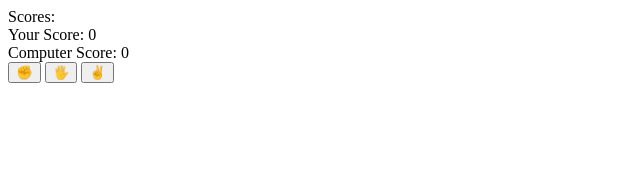
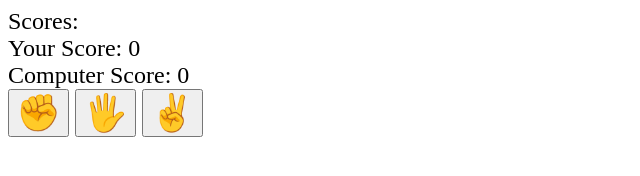
Before and after one commit to cedorikku/odin-rps, a plain HTML site: page index.html in a window 1280 px wide. Shown: the whole page, without its empty margins (0-640 px from the left). Drawn offline with Linux system fonts and the light colour scheme.

Commit message:
Link styles

```diff
--- a/index.html
+++ b/index.html
@@ -4,6 +4,7 @@
     <meta charset="UTF-8">
     <meta name="viewport" content="width=device-width, initial-scale=1.0">
     <title>Document</title>
+    <link rel="stylesheet" href="styles.css">
 </head>
 <body>
     <div>Scores:
--- /dev/null
+++ b/styles.css
@@ -0,0 +1,7 @@
+body {
+  font-size: 24px;
+}
+
+button {
+  font-size: 1.5em;
+}
```
